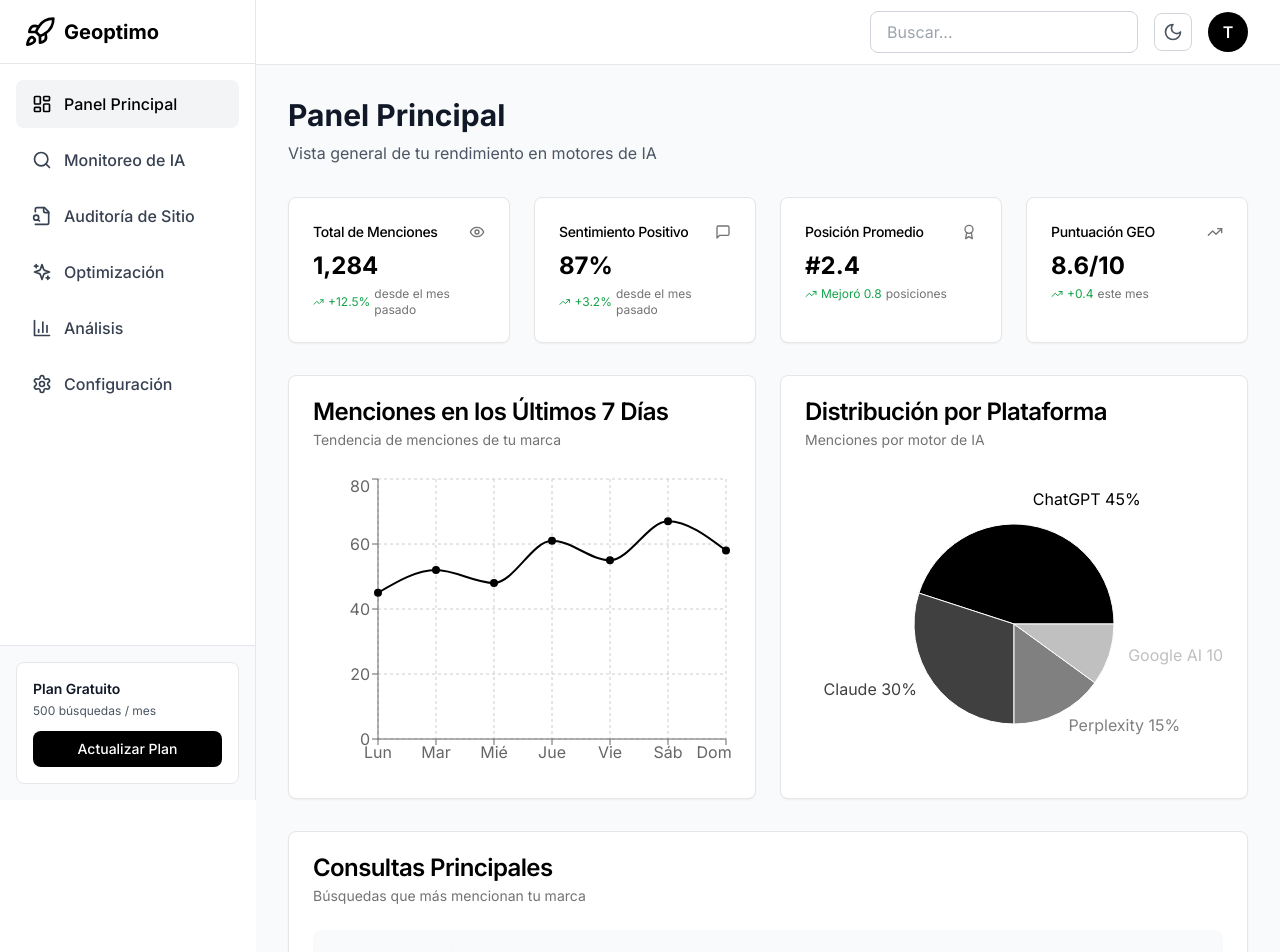
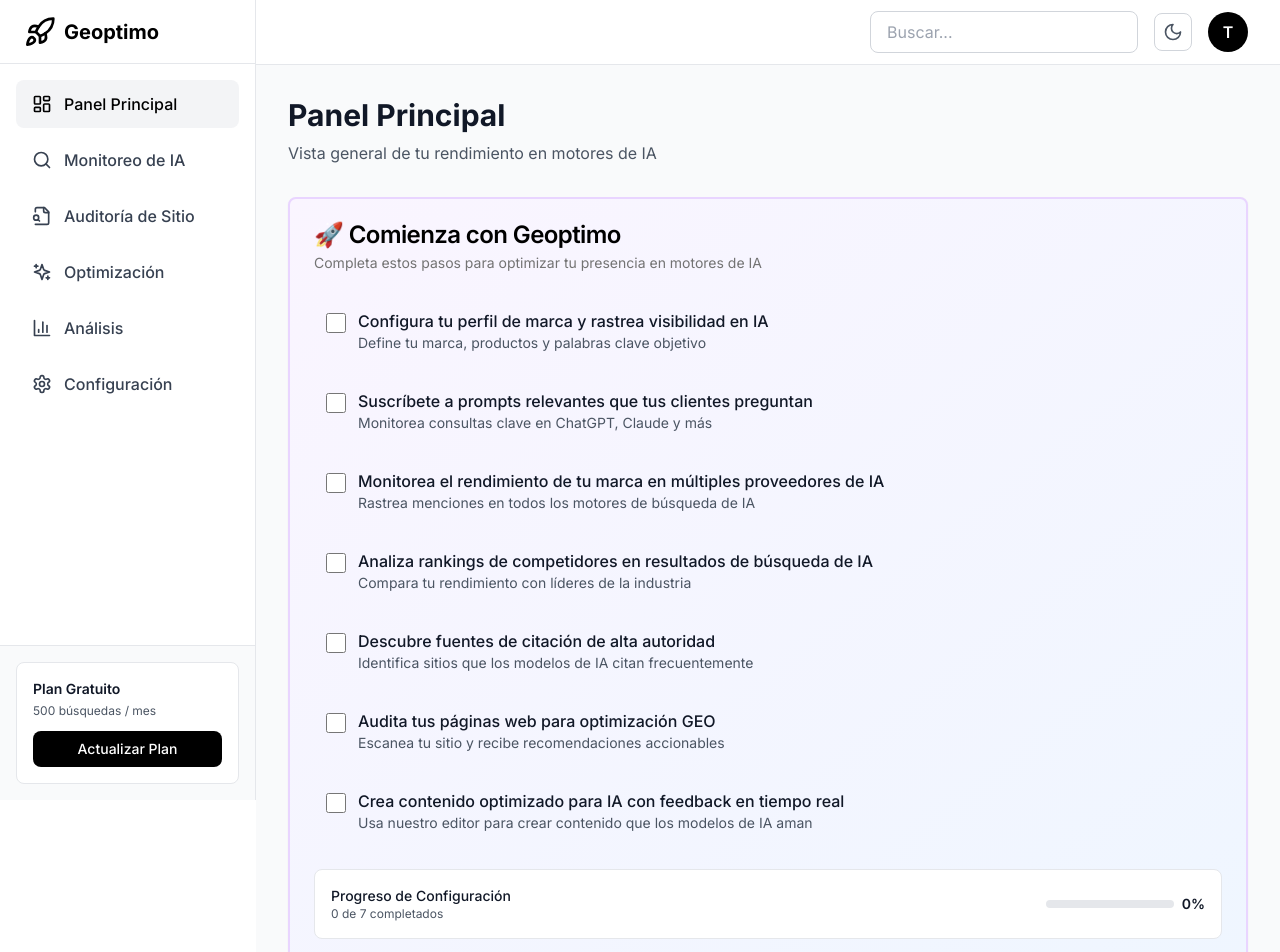
Before and after one commit to Tombcn71/geoptimo, a Next.js app: page /dashboard in a window 1280 px wide. Shown: the top 952 px of the page. Built offline with nearby package versions, Linux system fonts and the light colour scheme.

Commit message:
Add GEO getting started checklist to dashboard

```diff
--- a/app/dashboard/page.tsx
+++ b/app/dashboard/page.tsx
@@ -40,24 +40,122 @@ export default function DashboardPage() {
     <div className="space-y-8">
       {/* Header */}
       <div>
-        <h1 className="text-3xl font-bold text-gray-900">Panel Principal</h1>
-        <p className="text-gray-600 mt-2">
+        <h1 className="text-3xl font-bold text-gray-900 dark:text-white">Panel Principal</h1>
+        <p className="text-gray-600 dark:text-gray-400 mt-2">
           Vista general de tu rendimiento en motores de IA
         </p>
       </div>
 
+      {/* Getting Started Checklist */}
+      <Card className="border-2 border-purple-200 dark:border-purple-900 bg-gradient-to-br from-purple-50 to-blue-50 dark:from-purple-950/30 dark:to-blue-950/30">
+        <CardHeader>
+          <CardTitle className="flex items-center space-x-2">
+            <span>🚀 Comienza con Geoptimo</span>
+          </CardTitle>
+          <CardDescription>
+            Completa estos pasos para optimizar tu presencia en motores de IA
+          </CardDescription>
+        </CardHeader>
+        <CardContent>
+          <div className="space-y-3">
+            <label className="flex items-start space-x-3 p-3 rounded-lg hover:bg-white/50 dark:hover:bg-gray-900/50 cursor-pointer transition-colors group">
+              <input type="checkbox" className="mt-1 h-5 w-5 rounded border-gray-300 text-purple-600 focus:ring-purple-500" />
+              <div className="flex-1">
+                <p className="font-medium text-gray-900 dark:text-white group-hover:text-purple-600 dark:group-hover:text-purple-400">
+                  Configura tu perfil de marca y rastrea visibilidad en IA
+                </p>
+                <p className="text-sm text-gray-600 dark:text-gray-400">Define tu marca, productos y palabras clave objetivo</p>
+              </div>
+            </label>
+
+            <label className="flex items-start space-x-3 p-3 rounded-lg hover:bg-white/50 dark:hover:bg-gray-900/50 cursor-pointer transition-colors group">
+              <input type="checkbox" className="mt-1 h-5 w-5 rounded border-gray-300 text-purple-600 focus:ring-purple-500" />
+              <div className="flex-1">
+                <p className="font-medium text-gray-900 dark:text-white group-hover:text-purple-600 dark:group-hover:text-purple-400">
+                  Suscríbete a prompts relevantes que tus clientes preguntan
+                </p>
+                <p className="text-sm text-gray-600 dark:text-gray-400">Monitorea consultas clave en ChatGPT, Claude y más</p>
+              </div>
+            </label>
+
+            <label className="flex items-start space-x-3 p-3 rounded-lg hover:bg-white/50 dark:hover:bg-gray-900/50 cursor-pointer transition-colors group">
+              <input type="checkbox" className="mt-1 h-5 w-5 rounded border-gray-300 text-purple-600 focus:ring-purple-500" />
+              <div className="flex-1">
+                <p className="font-medium text-gray-900 dark:text-white group-hover:text-purple-600 dark:group-hover:text-purple-400">
+                  Monitorea el rendimiento de tu marca en múltiples proveedores de IA
+                </p>
+                <p className="text-sm text-gray-600 dark:text-gray-400">Rastrea menciones en todos los motores de búsqueda de IA</p>
+              </div>
+            </label>
+
+            <label className="flex items-start space-x-3 p-3 rounded-lg hover:bg-white/50 dark:hover:bg-gray-900/50 cursor-pointer transition-colors group">
+              <input type="checkbox" className="mt-1 h-5 w-5 rounded border-gray-300 text-purple-600 focus:ring-purple-500" />
+              <div className="flex-1">
+                <p className="font-medium text-gray-900 dark:text-white group-hover:text-purple-600 dark:group-hover:text-purple-400">
+                  Analiza rankings de competidores en resultados de búsqueda de IA
+                </p>
+                <p className="text-sm text-gray-600 dark:text-gray-400">Compara tu rendimiento con líderes de la industria</p>
+              </div>
+            </label>
+
+            <label className="flex items-start space-x-3 p-3 rounded-lg hover:bg-white/50 dark:hover:bg-gray-900/50 cursor-pointer transition-colors group">
+              <input type="checkbox" className="mt-1 h-5 w-5 rounded border-gray-300 text-purple-600 focus:ring-purple-500" />
+              <div className="flex-1">
+                <p className="font-medium text-gray-900 dark:text-white group-hover:text-purple-600 dark:group-hover:text-purple-400">
+                  Descubre fuentes de citación de alta autoridad
+                </p>
+                <p className="text-sm text-gray-600 dark:text-gray-400">Identifica sitios que los modelos de IA citan frecuentemente</p>
+              </div>
+            </label>
+
+            <label className="flex items-start space-x-3 p-3 rounded-lg hover:bg-white/50 dark:hover:bg-gray-900/50 cursor-pointer transition-colors group">
+              <input type="checkbox" className="mt-1 h-5 w-5 rounded border-gray-300 text-purple-600 focus:ring-purple-500" />
+              <div className="flex-1">
+                <p className="font-medium text-gray-900 dark:text-white group-hover:text-purple-600 dark:group-hover:text-purple-400">
+                  Audita tus páginas web para optimización GEO
+                </p>
+                <p className="text-sm text-gray-600 dark:text-gray-400">Escanea tu sitio y recibe recomendaciones accionables</p>
+              </div>
+            </label>
+
+            <label className="flex items-start space-x-3 p-3 rounded-lg hover:bg-white/50 dark:hover:bg-gray-900/50 cursor-pointer transition-colors group">
+              <input type="checkbox" className="mt-1 h-5 w-5 rounded border-gray-300 text-purple-600 focus:ring-purple-500" />
+              <div className="flex-1">
+                <p className="font-medium text-gray-900 dark:text-white group-hover:text-purple-600 dark:group-hover:text-purple-400">
+                  Crea contenido optimizado para IA con feedback en tiempo real
+                </p>
+                <p className="text-sm text-gray-600 dark:text-gray-400">Usa nuestro editor para crear contenido que los modelos de IA aman</p>
+              </div>
+            </label>
+          </div>
+
+          <div className="mt-6 flex items-center justify-between p-4 bg-white dark:bg-gray-900 rounded-lg border border-gray-200 dark:border-gray-800">
+            <div>
+              <p className="text-sm font-medium text-gray-900 dark:text-white">Progreso de Configuración</p>
+              <p className="text-xs text-gray-600 dark:text-gray-400">0 de 7 completados</p>
+            </div>
+            <div className="flex items-center space-x-2">
+              <div className="w-32 bg-gray-200 dark:bg-gray-700 rounded-full h-2">
+                <div className="bg-purple-600 h-2 rounded-full" style={{ width: '0%' }}></div>
+              </div>
+              <span className="text-sm font-semibold text-gray-900 dark:text-white">0%</span>
+            </div>
+          </div>
+        </CardContent>
+      </Card>
+
       {/* Stats Grid */}
       <div className="grid grid-cols-1 md:grid-cols-2 lg:grid-cols-4 gap-6">
-        <Card>
+        <Card className="bg-white dark:bg-gray-900 border-gray-200 dark:border-gray-800">
           <CardHeader className="flex flex-row items-center justify-between space-y-0 pb-2">
-            <CardTitle className="text-sm font-medium">
+            <CardTitle className="text-sm font-medium text-gray-900 dark:text-white">
               Total de Menciones
             </CardTitle>
-            <Eye className="h-4 w-4 text-muted-foreground" />
+            <Eye className="h-4 w-4 text-gray-600 dark:text-gray-400" />
           </CardHeader>
           <CardContent>
-            <div className="text-2xl font-bold">1,284</div>
-            <p className="text-xs text-muted-foreground flex items-center mt-1">
+            <div className="text-2xl font-bold text-gray-900 dark:text-white">1,284</div>
+            <p className="text-xs text-gray-600 dark:text-gray-400 flex items-center mt-1">
               <TrendingUp className="h-3 w-3 text-green-600 mr-1" />
               <span className="text-green-600">+12.5%</span>
               <span className="ml-1">desde el mes pasado</span>
```
